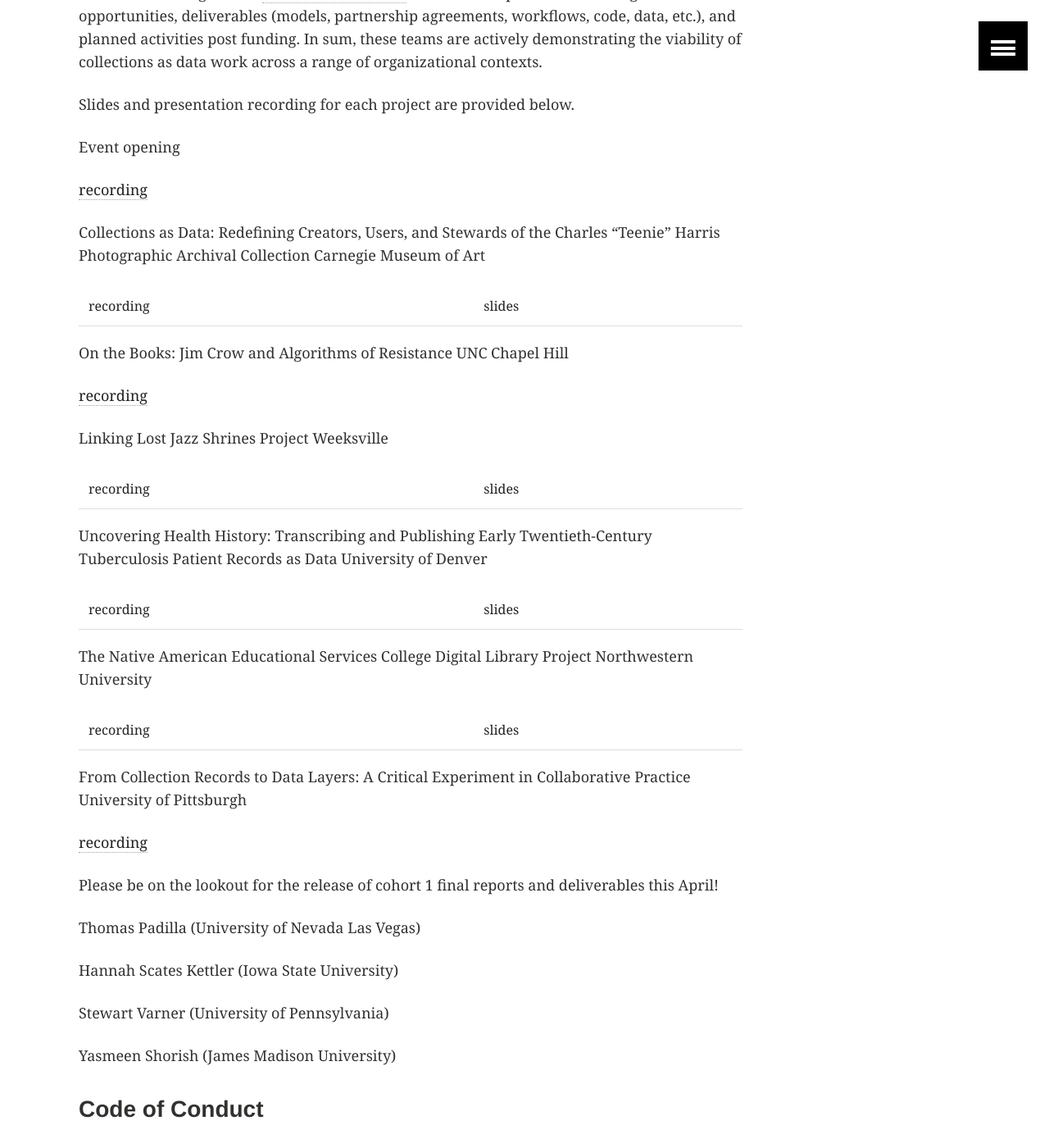
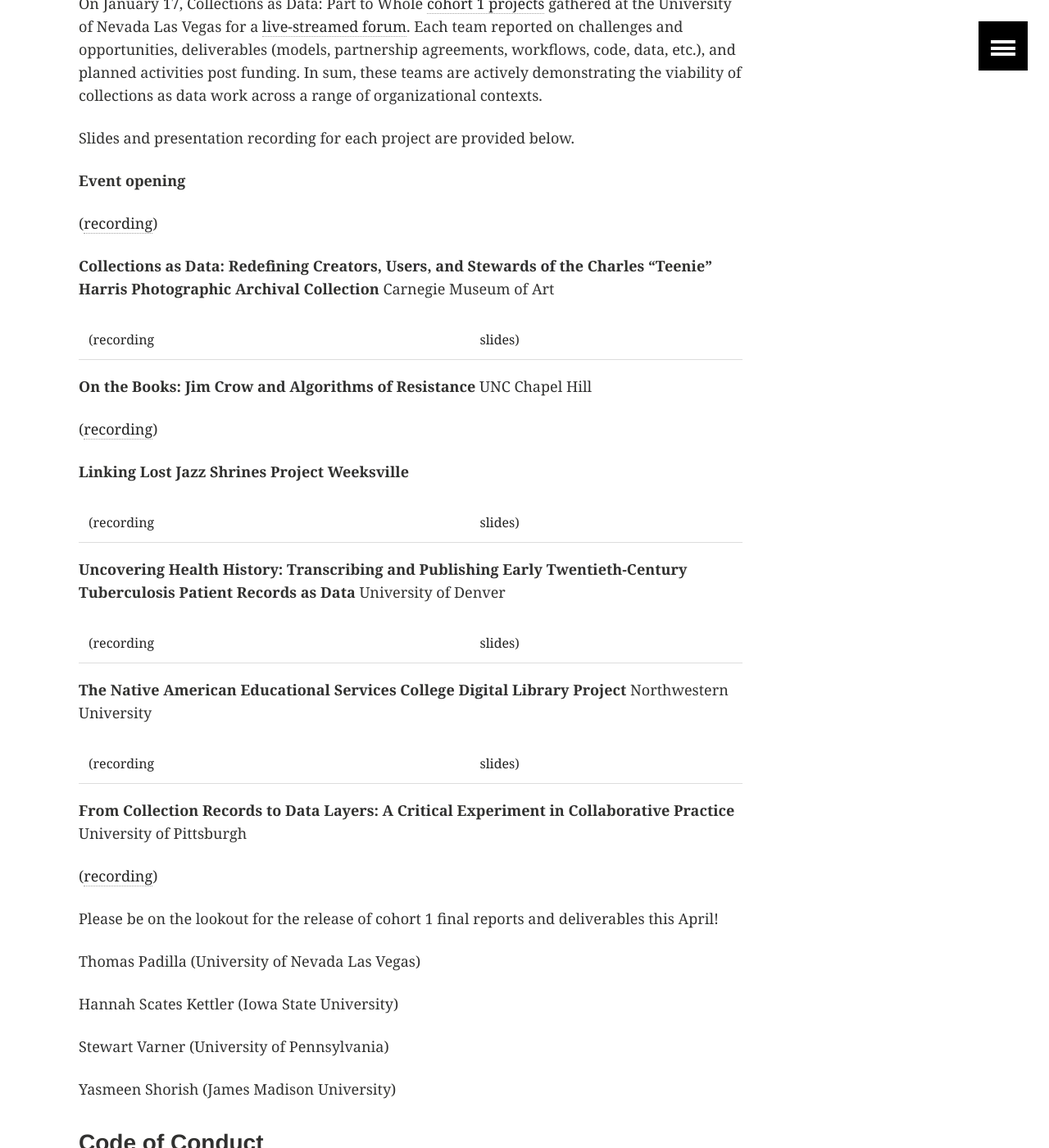
Before and after one commit to collectionsasdata/part2whole, a Jekyll site: the page built from _posts/2020-02-06-forum1.markdown, in a window 1280 px wide and 1400 px high, scrolled down 829 px. Shown: the whole window at 82% size. Built offline with Jekyll 4.4.1, drawn with Linux system fonts in a browser that asks for light colours; part of the change alters nothing that is shown.

```diff
--- a/_posts/2020-02-06-forum1.markdown
+++ b/_posts/2020-02-06-forum1.markdown
@@ -6,45 +6,45 @@ teaser: "Collections as Data Forum 1 Recording Now Available"
 ---
 ---
 
-![](https://github.com/collectionsasdata/part2whole/blob/master/cad_forum1.PNG "viva las collections as data!")
+![](https://github.com/collectionsasdata/part2whole/blob/master/IMG_0048.jpg "viva las collections as data!")
 
 On January 17, Collections as Data: Part to Whole [cohort 1 projects](https://collectionsasdata.github.io/part2whole/cohort1/) gathered at the University of Nevada Las Vegas for a [live-streamed forum](https://youtu.be/abpmH01IBH0?t=1021). Each team reported on challenges and opportunities, deliverables (models, partnership agreements, workflows, code, data, etc.), and planned activities post funding. In sum, these teams are actively demonstrating the viability of collections as data work across a range of organizational contexts.
 
 Slides and presentation recording for each project are provided below.
 
-Event opening
+**Event opening**
 
-[recording](https://youtu.be/abpmH01IBH0?t=1021)
+([recording](https://youtu.be/abpmH01IBH0?t=1021))
 
-Collections as Data: Redefining Creators, Users, and Stewards of the Charles “Teenie” Harris Photographic Archival Collection
+**Collections as Data: Redefining Creators, Users, and Stewards of the Charles “Teenie” Harris Photographic Archival Collection**
 Carnegie Museum of Art
 
-[recording](https://youtu.be/abpmH01IBH0?t=1491) | [slides](https://github.com/collectionsasdata/part2whole/blob/master/cmoa_summativeforum.pdf)
+([recording](https://youtu.be/abpmH01IBH0?t=1491) | [slides](https://github.com/collectionsasdata/part2whole/blob/master/cmoa_summativeforum.pdf))
 
-On the Books: Jim Crow and Algorithms of Resistance
+**On the Books: Jim Crow and Algorithms of Resistance**
 UNC Chapel Hill
 
-[recording](https://youtu.be/abpmH01IBH0?t=3302)
+([recording](https://youtu.be/abpmH01IBH0?t=3302))
 
-Linking Lost Jazz Shrines Project Weeksville
+**Linking Lost Jazz Shrines Project Weeksville**
 
-[recording](https://youtu.be/abpmH01IBH0?t=5299) | [slides](http://collectionsasdata.github.io/part2whole/summativeforum_linkinglostjazz.pdf)
+([recording](https://youtu.be/abpmH01IBH0?t=5299) | [slides](http://collectionsasdata.github.io/part2whole/summativeforum_linkinglostjazz.pdf))
 
-Uncovering Health History: Transcribing and Publishing Early Twentieth-Century Tuberculosis
-Patient Records as Data
+**Uncovering Health History: Transcribing and Publishing Early Twentieth-Century Tuberculosis
+Patient Records as Data**
 University of Denver
 
-[recording](https://youtu.be/abpmH01IBH0?t=8062) | [slides](https://docs.google.com/presentation/d/1wp-_-idXsplHHfx80uv54FPdMm4Jo0Q1PFkOCtqZSHk/edit?usp=sharing)
+([recording](https://youtu.be/abpmH01IBH0?t=8062) | [slides](https://docs.google.com/presentation/d/1wp-_-idXsplHHfx80uv54FPdMm4Jo0Q1PFkOCtqZSHk/edit?usp=sharing))
 
-The Native American Educational Services College Digital Library Project
+**The Native American Educational Services College Digital Library Project**
 Northwestern University
 
-[recording](https://youtu.be/abpmH01IBH0?t=10237) | [slides](http://collectionsasdata.github.io/part2whole/naes_cad_forum.pdf)
+([recording](https://youtu.be/abpmH01IBH0?t=10237) | [slides](http://collectionsasdata.github.io/part2whole/naes_cad_forum.pdf))
 
-From Collection Records to Data Layers: A Critical Experiment in Collaborative Practice
+**From Collection Records to Data Layers: A Critical Experiment in Collaborative Practice**
 University of Pittsburgh
 
-[recording](https://youtu.be/abpmH01IBH0?t=11885)
+([recording](https://youtu.be/abpmH01IBH0?t=11885))
 
 Please be on the lookout for the release of cohort 1 final reports and deliverables this April!
 
```
